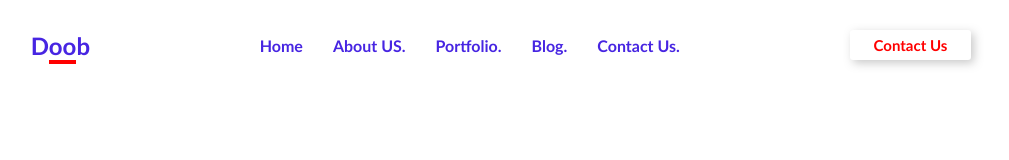
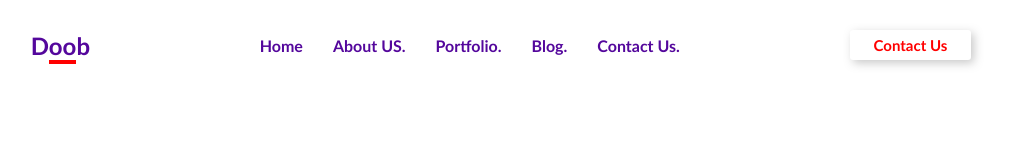
Before and after one commit to Azaalam-Imad/NIZAR-IMAD-DOB, a plain HTML site: page index.html in a window 1280 px wide. Shown: the whole page, without its empty margins (139-1148 px from the left). Drawn offline with Linux system fonts and the light colour scheme.

Commit message:
edit navbar

```diff
--- a/public/css/app.css
+++ b/public/css/app.css
@@ -11,7 +11,7 @@
     padding-top: 30px;
 }
 .logo{
-    color: rgb(71, 37, 226);
+    color: rgb(84, 7, 156);
 }
 .border-nav{
     border-bottom:4px solid red ;
@@ -22,7 +22,7 @@
 }
 .links-nav a{
     text-decoration: none;
-    color: rgb(71, 37, 226);
+    color: rgb(84, 7, 156);
     font-weight: bold;
 }
 .links-nav a:hover{
```
